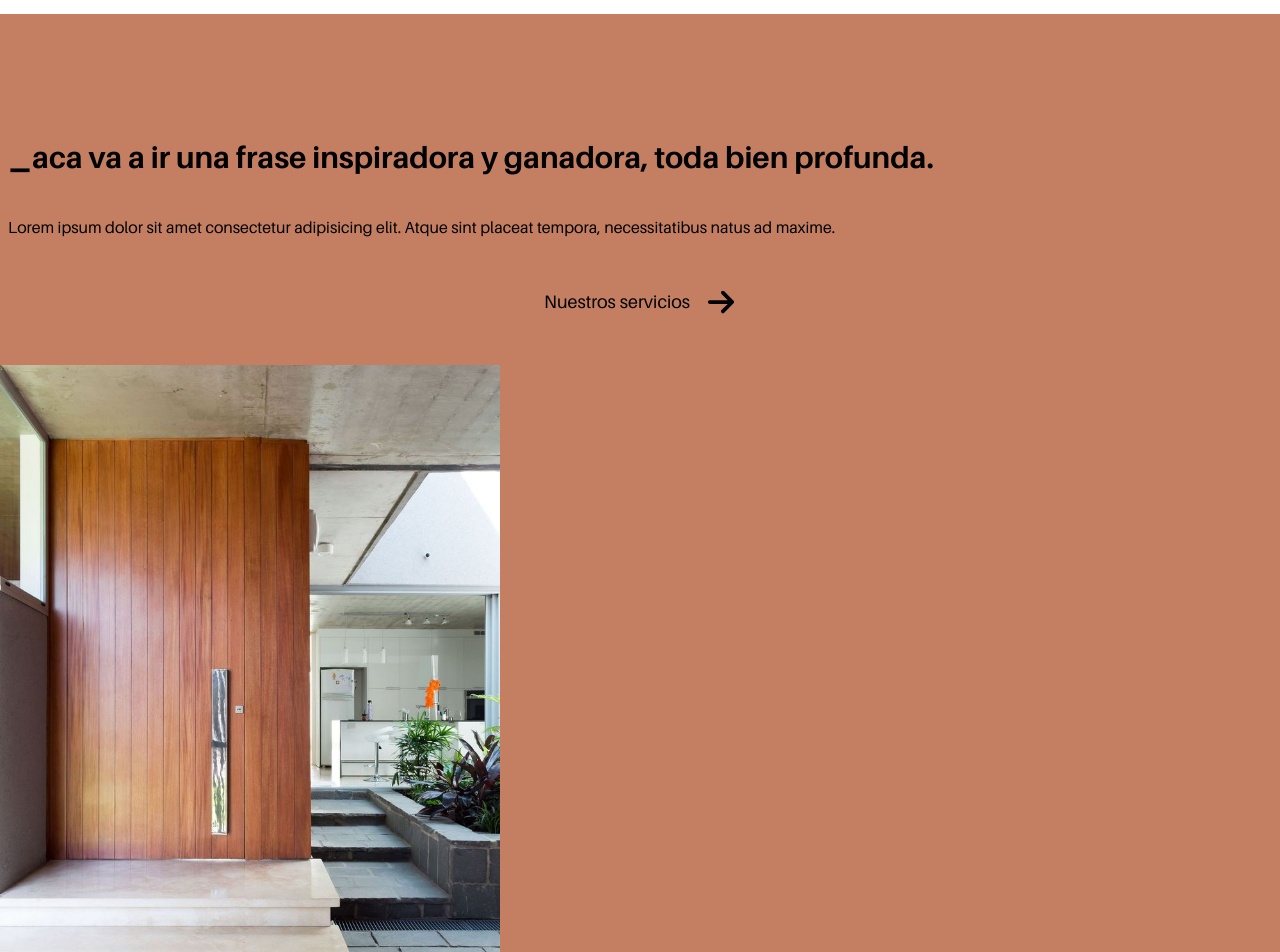
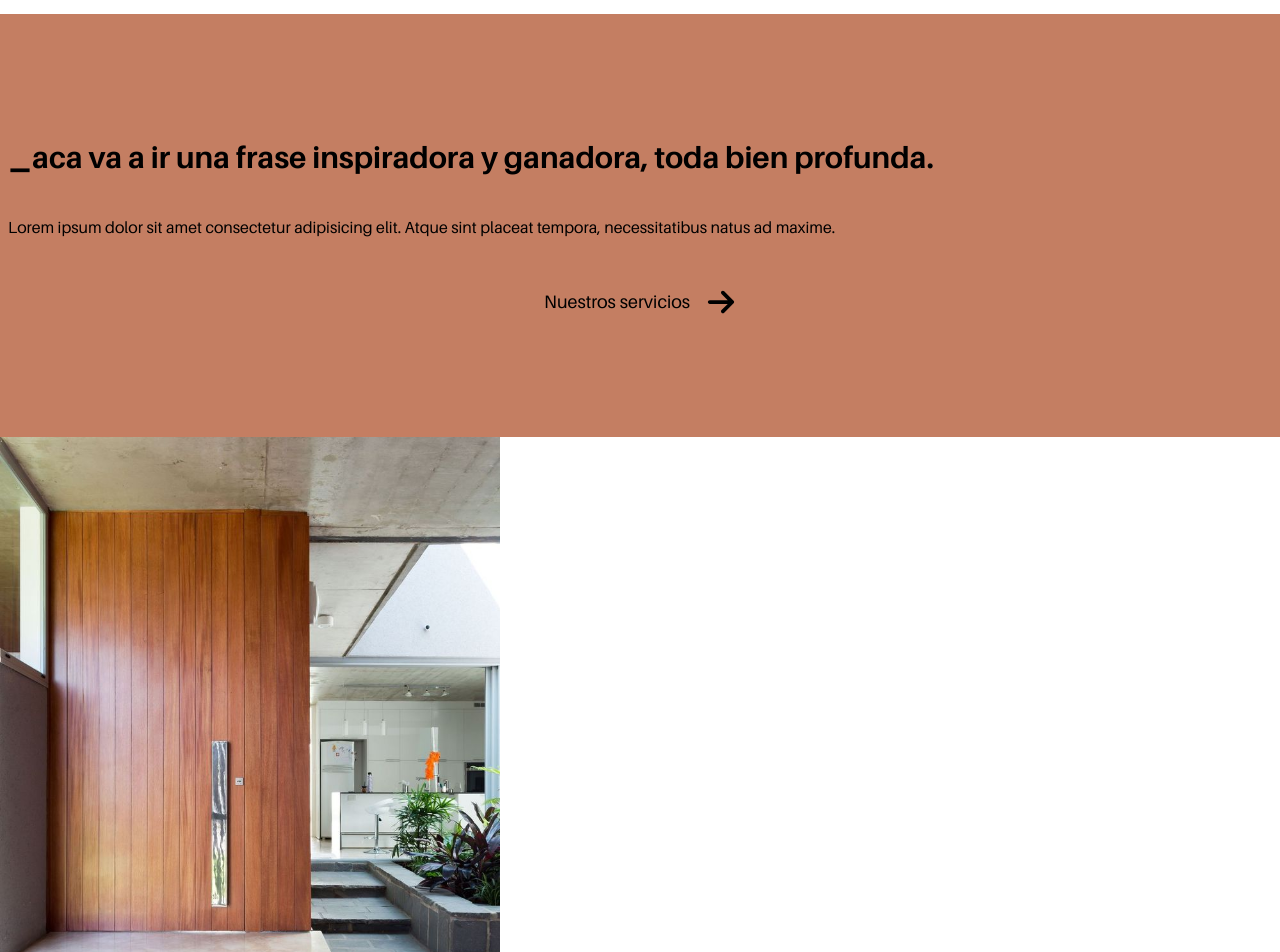
Before and after one commit to Ludcs/godoyferesinarquitectas, a Next.js app: page / in a window 1280 px wide. Shown: the part 2260-3212 px from the top of the page. Built offline with nearby package versions, Linux system fonts and the light colour scheme.

Commit message:
feat: scrollToTop was added

```diff
--- a/src/app/page.tsx
+++ b/src/app/page.tsx
@@ -3,6 +3,7 @@ import './home.css';
 import ImageServices from '../../public/assets/images/imageDemo-services.jpg';
 import Header from '@/components/Header';
 import Slider from '@/components/Slider';
+import ScrollToTop from '@/components/ScrollToTop';
 import Team from '../../public/assets/images/team.jpg';
 import Image from 'next/image';
 import Link from 'next/link';
@@ -17,17 +18,25 @@ export default function Home() {
   const TeamImageref = useRef(null);
   const isInViewTeamImage = useInView(TeamImageref, { once: true });
 
+  const PhraseServicesref = useRef(null);
+  const inInViewPhraseServices = useInView(PhraseServicesref, { once: true });
+
+  const ImageServicesref = useRef(null);
+  const inInViewImageServices = useInView(ImageServicesref, { once: true });
+
   return (
     <main className="w-full">
+      <ScrollToTop />
       <Header />
       <Slider />
+      {/* <div className="w-full h-[700px] bg-red-500"></div> */}
       <section
         className="py-28 px-2 bg-white transform text-start"
         ref={Sloganref}
         style={{
           opacity: isInViewSlogan ? 1 : 0,
           transition: 'opacity 1s ease-out',
-          animation: `${isInViewSlogan ? 'fadeIn' : 'none'} 1s ease-in`,
+          animation: `${isInViewSlogan ? 'fadeIn' : 'none'} 0.5s ease-in`,
         }}
       >
         <h1 className="text-3xl font-bold px-2">
@@ -63,23 +72,45 @@ export default function Home() {
           <FaArrowRight size={30} />
         </Link>
       </div>
-      <section className="pt-28 bg-primary">
+      <section>
+        <div className="w-full py-28 bg-primary">
+          <div
+            ref={PhraseServicesref}
+            style={{
+              opacity: inInViewPhraseServices ? 1 : 0,
+              transition: 'opacity 1s ease-out',
+              animation: `${
+                inInViewPhraseServices ? 'fadeIn' : 'none'
+              } 1s ease-in`,
+            }}
+          >
             <p className="text-3xl font-bold px-2">
               <span className="text-5xl font-bold">_</span>
-          {''}aca va a ir una frase inspiradora y ganadora, toda bien profunda.
+              {''}aca va a ir una frase inspiradora y ganadora, toda bien
+              profunda.
             </p>
             <p className="pt-10 px-2">
-          Lorem ipsum dolor sit amet consectetur adipisicing elit. Atque sint
-          placeat tempora, necessitatibus natus ad maxime.
+              Lorem ipsum dolor sit amet consectetur adipisicing elit. Atque
+              sint placeat tempora, necessitatibus natus ad maxime.
             </p>
             <Link
               href={'/servicios'}
-          className="w-full mt-10 mb-10 py-2 flex justify-center items-center gap-4 text-lg hover:bg-white hover:text-primary transition-all duration-200"
+              className="w-full mt-10 py-2 flex justify-center items-center gap-4 text-lg hover:bg-white hover:text-primary transition-all duration-200"
             >
               <p>Nuestros servicios</p>
               <FaArrowRight size={30} />
             </Link>
-        <div className="w-full">
+          </div>
+        </div>
+        <div
+          className="w-full"
+          ref={ImageServicesref}
+          style={{
+            transform: inInViewImageServices ? 'none' : 'translateX(200px)',
+            opacity: inInViewImageServices ? 1 : 0,
+            transition: 'all 1s cubic-bezier(0.17, 0.55, 0.55, 1) 0.5s',
+          }}
+        >
           <Image
             src={ImageServices}
             alt="Imagen para la seccion de servicios"
--- a/src/components/Footer.tsx
+++ b/src/components/Footer.tsx
@@ -1,17 +1,17 @@
 import Image from 'next/image';
-import LogoFooter from '../../public/assets/logos-png/redondo-white.png';
+import LogoFooter from '../../public/assets/logos-png/redondo-white-2.png';
 import Link from 'next/link';
 
 export default function Footer() {
+  const emailAddress = 'godoyferesinarquitectas@gmail.com';
+  const encodedEmail = encodeURIComponent(emailAddress);
+  const gmailLink = `https://mail.google.com/mail/u/0/?view=cm&fs=1&to=${encodedEmail}`;
+
   // const emailAddress = 'godoyferesinarquitectas@gmail.com';
-  // const encodedEmail = encodeURIComponent(emailAddress);
-  // const gmailLink = `https://mail.google.com/mail/u/0/?view=cm&fs=1&to=${encodedEmail}`;
-
-  const emailAddress = 'godoyferesinarquitectas@gmail.com';
-  const mailtoLink = `mailto:${emailAddress}`;
+  // const mailtoLink = `mailto:${emailAddress}`;
 
   return (
-    <main className=" px-2 pt-8 pb-2 flex flex-col items-start justify-center font-semibold bg-black text-white gap-5">
+    <main className=" px-2 pt-8 pb-2 flex flex-col items-start justify-center font-semibold bg-[#161616] text-white gap-5">
       <Image
         src={LogoFooter}
         alt="Logo Godoy + Feresin Arquitectas - Pie de pagina"
@@ -49,7 +49,7 @@ export default function Footer() {
       <div className=" my-2 flex flex-col gap-2">
         <p>- email:</p>
         <Link
-          href={mailtoLink}
+          href={gmailLink}
           target="_blank"
           className="underline underline-offset-8"
         >
@@ -83,7 +83,8 @@ export default function Footer() {
       </div>
       <div className="mt-2 mb-3">
         <p className="text-xs font-normal">
-          ® 2023 - G<span className="italic">+</span>F ARQUITECTAS
+          ® 2023 - G<span className="italic">+</span>F{' '}
+          <span className="italic">arquitectas</span>
         </p>
       </div>
     </main>
--- /dev/null
+++ b/src/components/ScrollToTop.tsx
@@ -0,0 +1,37 @@
+'use client';
+
+import { useState, useEffect } from 'react';
+import { BsFillArrowUpSquareFill } from 'react-icons/bs';
+
+export default function ScrollToTop() {
+  const [showScrollTopButtom, setShowScrollTopButtom] = useState(false);
+
+  useEffect(() => {
+    window.addEventListener('scroll', () => {
+      if (window.scrollY > 1000) {
+        setShowScrollTopButtom(true);
+      } else {
+        setShowScrollTopButtom(false);
+      }
+    });
+  }, []);
+
+  const scrollTop = () => {
+    window.scrollTo({
+      top: 0,
+      behavior: 'smooth',
+    });
+  };
+
+  return (
+    <div>
+      {showScrollTopButtom && (
+        <BsFillArrowUpSquareFill
+          size={40}
+          className="fixed bottom-0 right-2 z-10 opacity-40 cursor-pointer"
+          onClick={scrollTop}
+        />
+      )}
+    </div>
+  );
+}
```
Also changed, not shown: public/assets/logos-png/redondo-white-2.png (added). Lines whose indentation alone changed are shown as unchanged.
